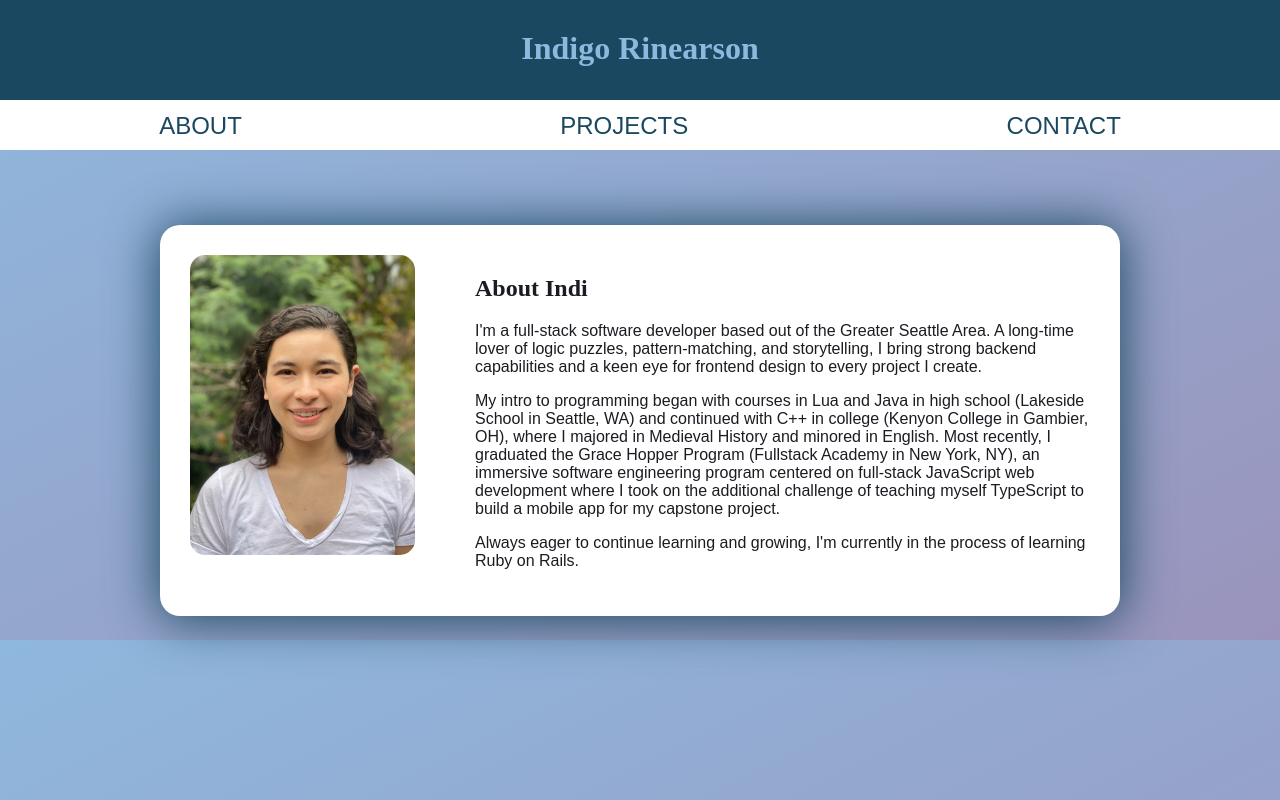
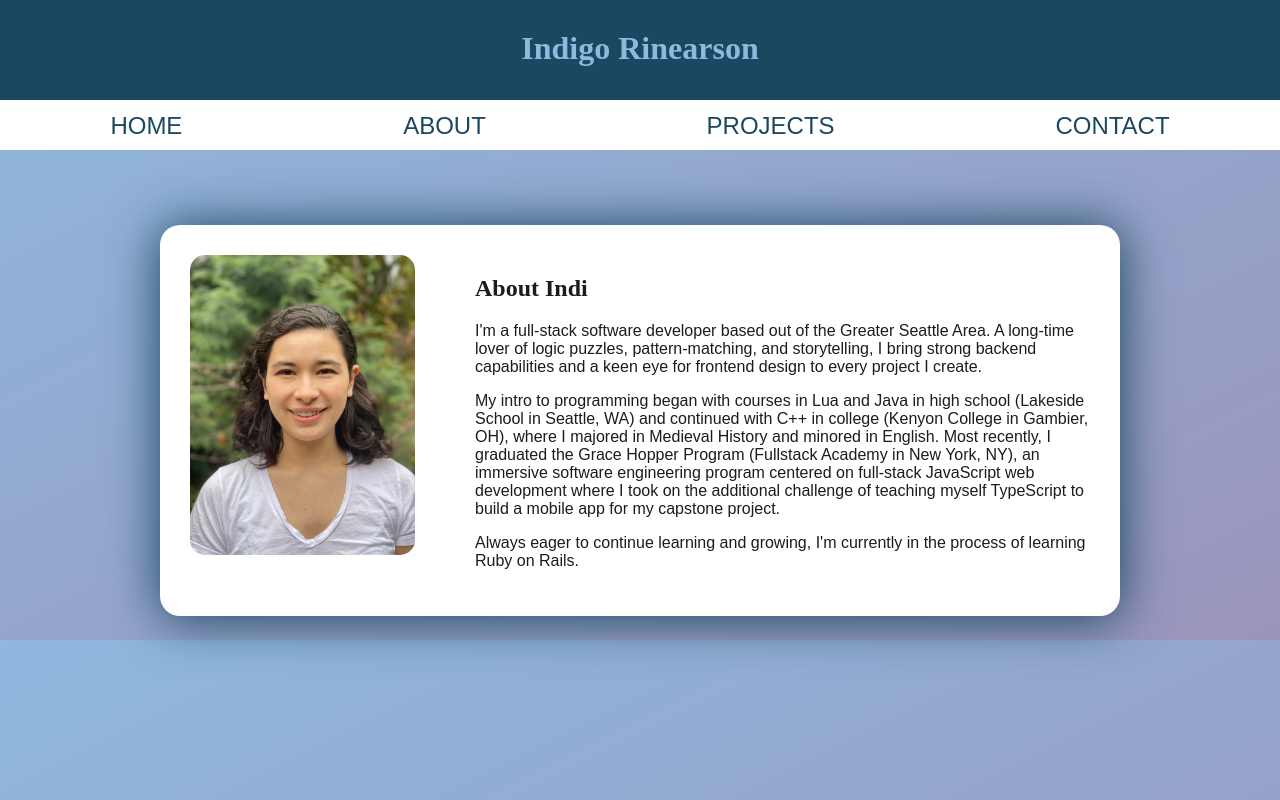
Before and after one commit to indi-rin/portfolio, a React (Create React App) app: page /about in a window 1280 px wide. Built offline with nearby package versions, Linux system fonts and the light colour scheme.

Commit message:
linking to about page

```diff
--- a/src/components/Navbar/Navbar.tsx
+++ b/src/components/Navbar/Navbar.tsx
@@ -22,7 +22,12 @@ const Navbar: FC = () => {
       </InnerDiv> */}
       </Navback>
       <TabHeader>
-        <PageTabs>ABOUT</PageTabs>
+        <Link to="/">
+          <PageTabs>HOME</PageTabs>
+        </Link>
+        <Link to="/about">
+          <PageTabs>ABOUT</PageTabs>
+        </Link>
         <PageTabs>PROJECTS</PageTabs>
         <PageTabs>CONTACT</PageTabs>
       </TabHeader>
```
